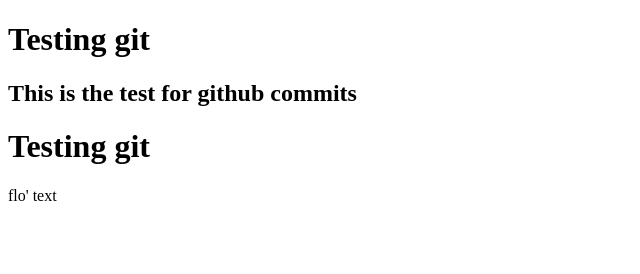
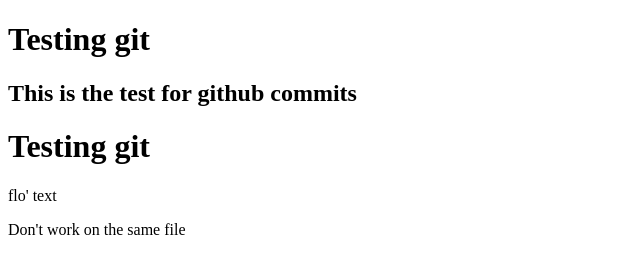
Before and after one commit to ReaganS94/git-test-se02, a plain HTML site: page index.html in a window 1280 px wide. Shown: the whole page, without its empty margins (0-640 px from the left). Drawn offline with Linux system fonts and the light colour scheme.

Commit message:
added new paragraph to html

```diff
--- a/index.html
+++ b/index.html
@@ -10,5 +10,6 @@
     <h2>This is the test for github commits</h2>
 		<h1>Testing git</h1>
 		<p>flo' text</p>
+    <p>Don't work on the same file</p>
 	</body>
 </html>
```
